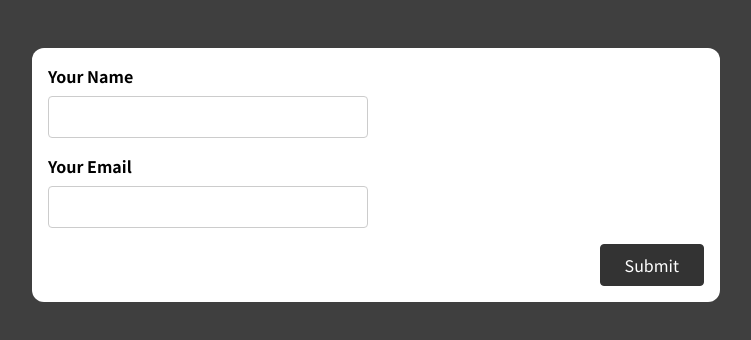
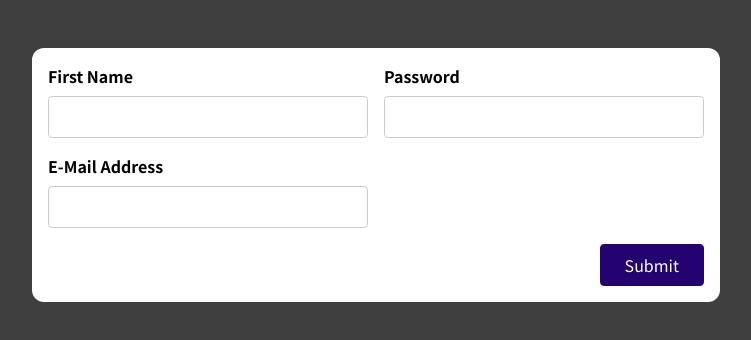
Before and after one commit to MariusCodeAcademy/react-form-input-feedback, a JavaScript app: page / in a window 1280 px wide. Shown: the top 340 px of the page, without its empty margins (264-1015 px from the left). Built offline with nearby package versions, Linux system fonts and the light colour scheme.

Commit message:
basic form assignement

```diff
--- a/src/App.js
+++ b/src/App.js
@@ -1,9 +1,11 @@
-import SimpleInput from './components/SimpleInput';
+import BasicForm from './components/BasicForm';
+// import SimpleInput from './components/SimpleInput';
 
 function App() {
   return (
     <div className="app">
-      <SimpleInput />
+      {/* <SimpleInput /> */}
+      <BasicForm />
     </div>
   );
 }
--- a/src/components/BasicForm.js
+++ b/src/components/BasicForm.js
@@ -7,8 +7,8 @@ const BasicForm = (props) => {
           <input type='text' id='name' />
         </div>
         <div className='form-control'>
-          <label htmlFor='name'>Last Name</label>
-          <input type='text' id='name' />
+          <label htmlFor='name'>Password</label>
+          <input type='password' id='name' />
         </div>
       </div>
       <div className='form-control'>
```
Also changed, not shown: 1 other file (tests, documents, lock files or other folders).
